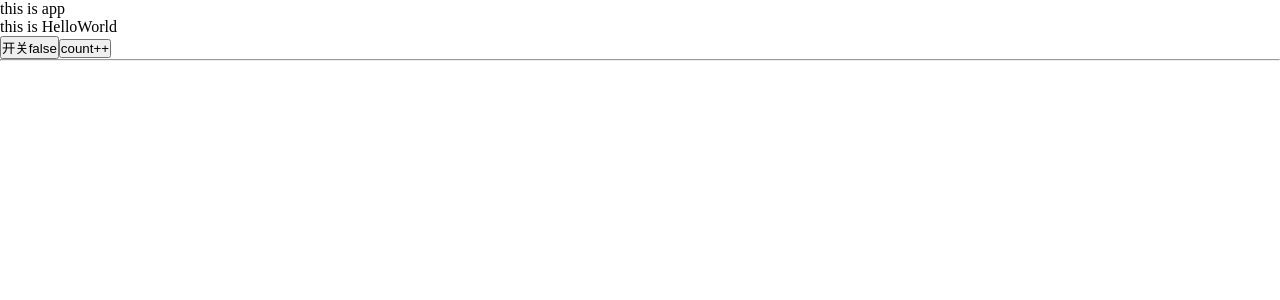
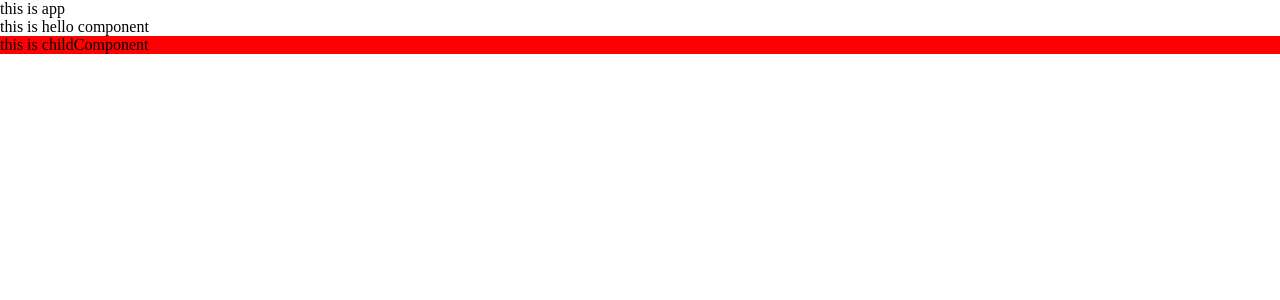
Before and after one commit to gongjianOnline/vue3_demo, a Vue app: page / in a window 1280 px wide. Shown: the top 300 px of the page. Built offline with nearby package versions, Linux system fonts and the light colour scheme.

Commit message:
练习自定义指令

```diff
--- a/src/components/HelloWorld.vue
+++ b/src/components/HelloWorld.vue
@@ -1,26 +1,29 @@
 <template>
-  <div>this is HelloWorld</div>
-  <button @click="show = !show">开关{{show}}</button>
-  <button @click="handleClick">count++</button>
-  <hr>
-  <ChildComponent v-model="show" v-model:count.add="count"></ChildComponent>
+  <div>this is hello component</div>
+  <ChildComponent v-move="'red'"></ChildComponent>
+</template>
+<script setup lang="ts">
+import  {Directive} from "vue"
+import ChildComponent from "./childComponent.vue";
+// const vMove : Directive={
+//   created(...args){
+//     console.log(args);
+//     var el = args[0];
+//     var styles = args[1].value;
+//     el.style.background = styles.background;
 
-</template>
+//   }
+// }
 
-<script setup lang="ts">
-import {ref} from "vue";
-import ChildComponent from "./childComponent.vue";
-const show = ref(false)
-const count = ref(0);
 
-const handleClick = ()=>{
-  count.value++
+// 简写
+const vMove:Directive = (el,bingeing)=>{
+  console.log(bingeing);
+  el.style.background = bingeing.value;
 }
 
+
 </script>
-
-
-<style>
-
+<style scoped>
 
 </style>
--- a/src/components/childComponent.vue
+++ b/src/components/childComponent.vue
@@ -1,32 +1,9 @@
 <template>
-  <div class="container" v-show="modelValue">
-    <button @click="close">colse</button>
-    <button @click="addCount">10 {{ count }}</button>
-  </div>
+  <div>this is childComponent</div>
 </template>
 <script setup lang="ts">
-defineProps<{
-  modelValue:boolean;
-  count:number,
-  countModifiers?:{
-    add:()=>{}
-  }
-}>()
-
-const emit = defineEmits(['update:modelValue','update:count']);
-
-const close = () => {
-    emit('update:modelValue',false)
-}
-const addCount = ()=>{
-  emit("update:count",10)
-}
 
 </script>
 <style scoped>
-.container{
-  width: 200px;
-  height: 400px;
-  border: 1px solid red;
-}
+
 </style>
```
